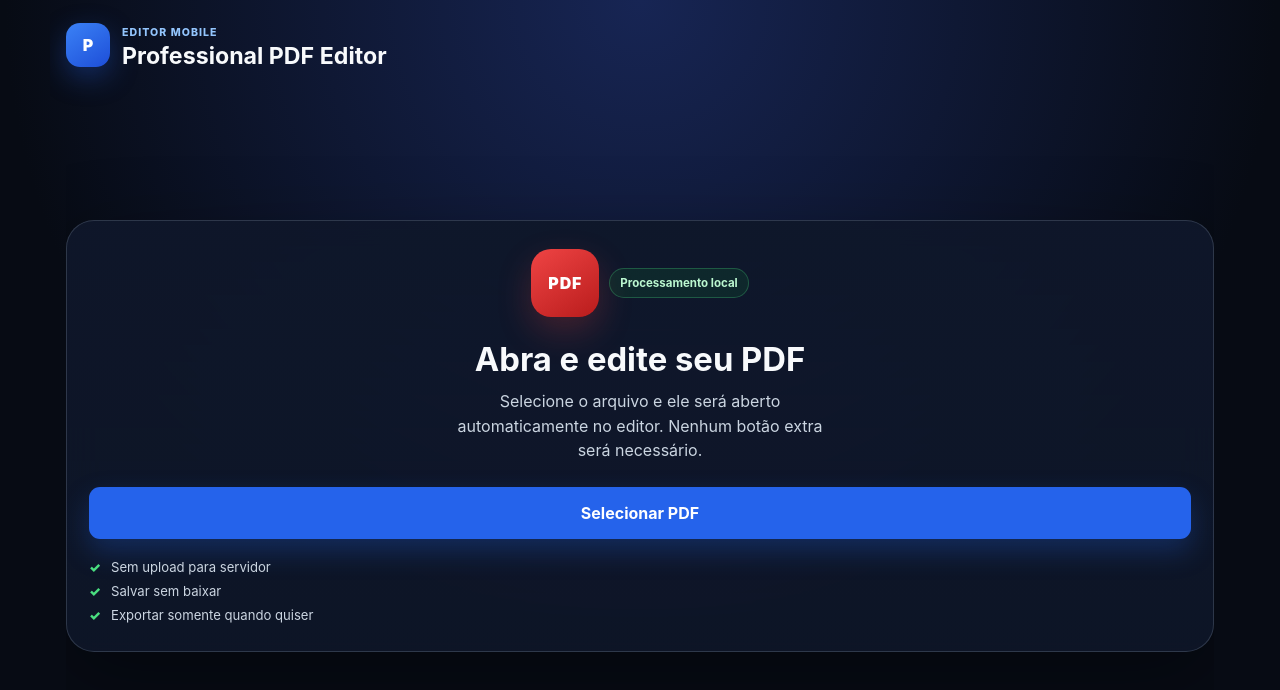
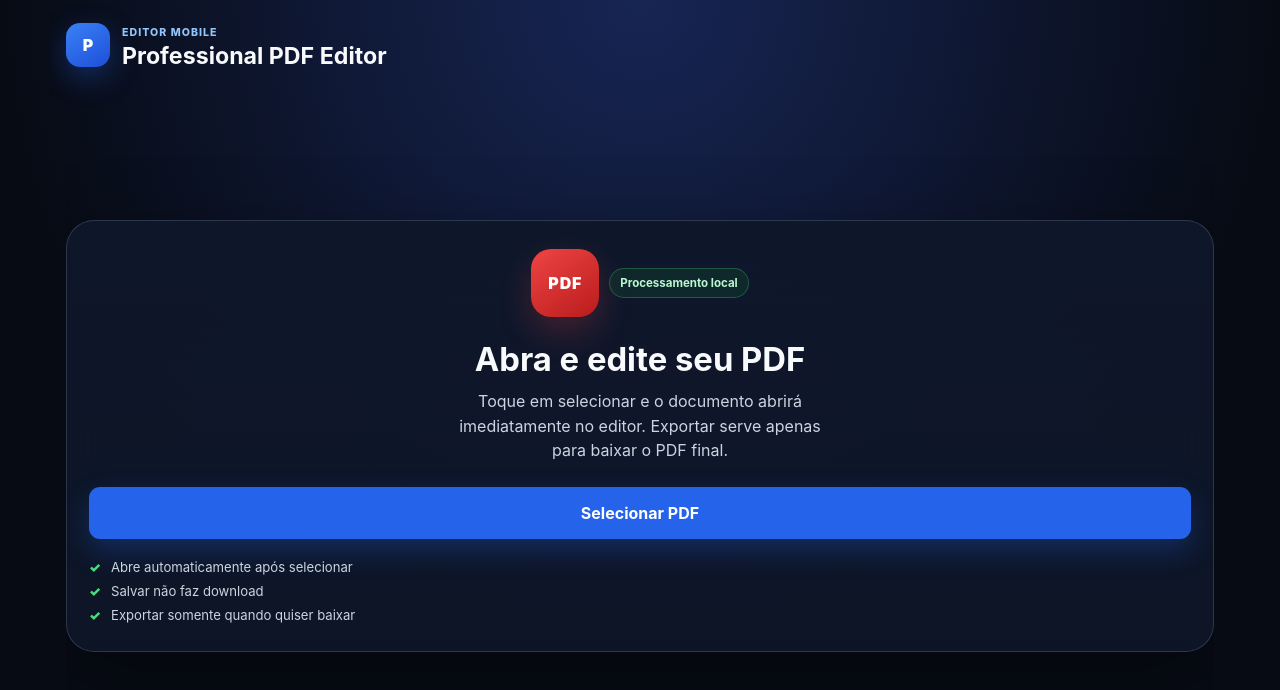
Before and after one commit to hallankazale/professional-pdf-editor, a Next.js app: page / in a window 1280 px wide. Shown: the top 690 px of the page. Built offline with nearby package versions, Linux system fonts and the light colour scheme.

Commit message:
fix: abrir editor imediatamente após selecionar PDF

```diff
--- a/src/app/page.tsx
+++ b/src/app/page.tsx
@@ -17,6 +17,9 @@ export default function HomePage() {
     setError(null);
     if (!file) return;
 
+    // Abre o editor imediatamente. A validação continua em paralelo e,
+    // caso o arquivo seja inválido, o fluxo retorna à tela inicial com erro.
+    setSelectedFile(file);
     setIsValidating(true);
 
     try {
@@ -26,11 +29,7 @@ export default function HomePage() {
         setSelectedFile(null);
         setError(validation.message);
         input.value = "";
-        return;
       }
-
-      // Fluxo direto: terminou a validação, o editor é exibido automaticamente.
-      setSelectedFile(file);
     } catch {
       setSelectedFile(null);
       setError("Não foi possível analisar este arquivo.");
@@ -68,8 +67,8 @@ export default function HomePage() {
 
               <h2 id="upload-title">Abra e edite seu PDF</h2>
               <p>
-                Selecione o arquivo e ele será aberto automaticamente no editor.
-                Nenhum botão extra será necessário.
+                Toque em selecionar e o documento abrirá imediatamente no editor.
+                Exportar serve apenas para baixar o PDF final.
               </p>
 
               <label className="primary-button upload-action" htmlFor="pdf-file" aria-disabled={isValidating}>
@@ -85,9 +84,9 @@ export default function HomePage() {
               />
 
               <div className="home-benefits" aria-label="Benefícios">
-                <span>Sem upload para servidor</span>
-                <span>Salvar sem baixar</span>
-                <span>Exportar somente quando quiser</span>
+                <span>Abre automaticamente após selecionar</span>
+                <span>Salvar não faz download</span>
+                <span>Exportar somente quando quiser baixar</span>
               </div>
 
               {error && <p className="error-message" role="alert">{error}</p>}
```
